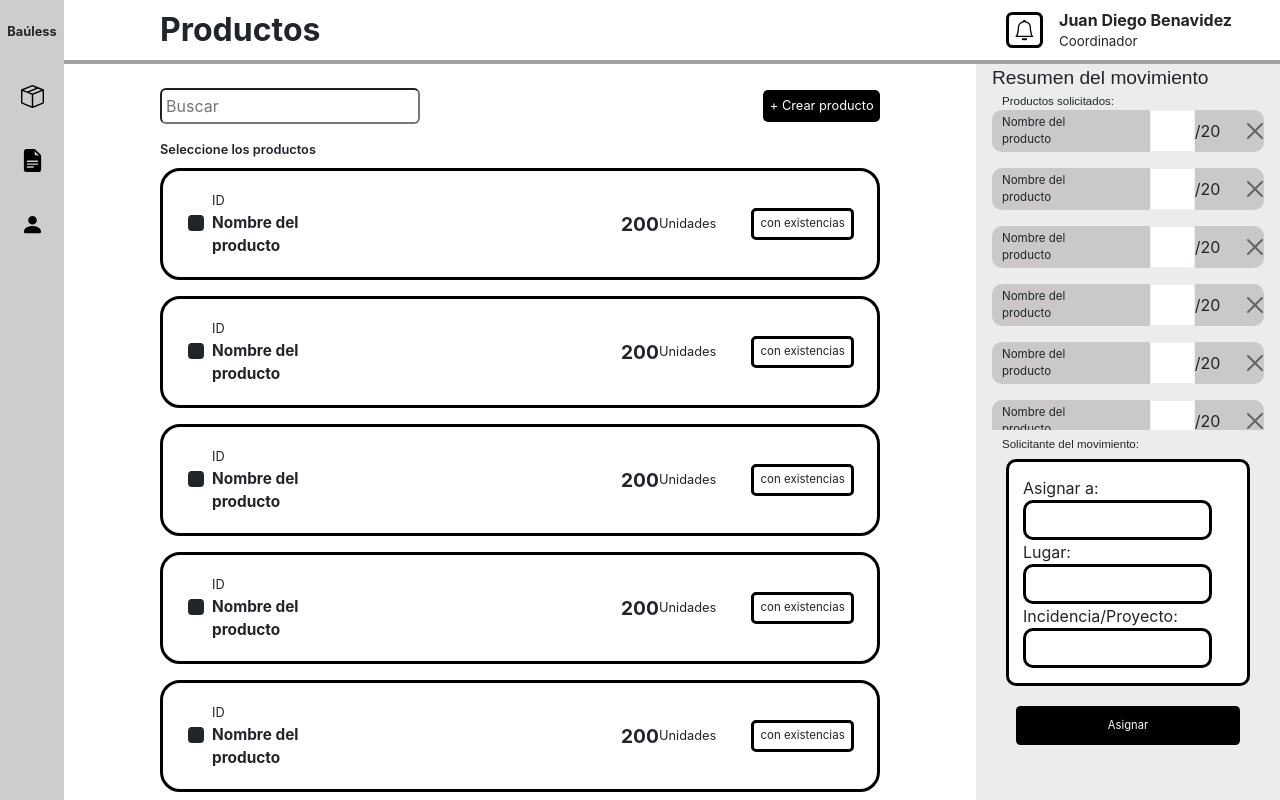
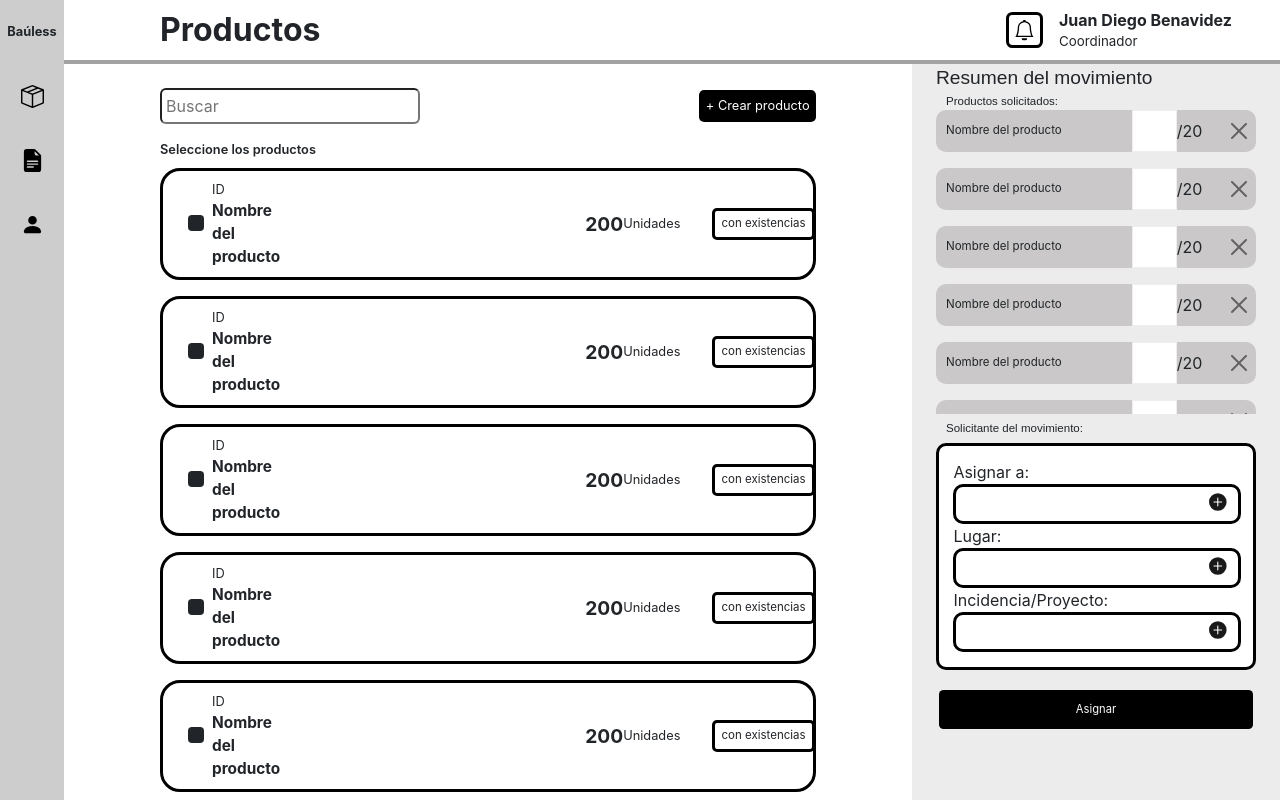
Before and after one commit to yeison0797/inventario.Front, a React (Create React App) app: page /productos in a window 1280 px wide. Built offline with nearby package versions, Linux system fonts and the light colour scheme.

Commit message:
movimientos

```diff
--- a/src/paginas/componentes/BusquedaTrabajadores.js
+++ b/src/paginas/componentes/BusquedaTrabajadores.js
@@ -1,15 +1,30 @@
 import React from "react";
 import './css/BusquedaTrabajadores.css';
 
-export function BusquedaTrabajadores(){
-  return(
+export function BusquedaTrabajadores() {
+  return (
     <div className="recuadro-busqueda">
-      <label>Asignar a:</label>
-      <input type="text" className="buscar-trabajador"></input>
-      <label>Lugar:</label>
-      <input type="text" className="buscar-trabajador"></input>
-      <label>Incidencia/Proyecto:</label>
-      <input type="text" className="buscar-trabajador"></input>
+      <div className="input-wrapper">
+        <label className="d-block">Asignar a:</label>
+        <input type="text" className="buscar-trabajador "></input>
+        <svg xmlns="http://www.w3.org/2000/svg" width="16" height="16" fill="currentColor" class="input-icon" viewBox="0 0 16 16">
+          <path d="M16 8A8 8 0 1 1 0 8a8 8 0 0 1 16 0zM8.5 4.5a.5.5 0 0 0-1 0v3h-3a.5.5 0 0 0 0 1h3v3a.5.5 0 0 0 1 0v-3h3a.5.5 0 0 0 0-1h-3v-3z" />
+        </svg>
+      </div>
+      <div className="input-wrapper">
+        <label className="d-block">Lugar:</label>
+        <input type="text" className="buscar-trabajador"></input>
+        <svg xmlns="http://www.w3.org/2000/svg" width="16" height="16" fill="currentColor" class="input-icon" viewBox="0 0 16 16">
+          <path d="M16 8A8 8 0 1 1 0 8a8 8 0 0 1 16 0zM8.5 4.5a.5.5 0 0 0-1 0v3h-3a.5.5 0 0 0 0 1h3v3a.5.5 0 0 0 1 0v-3h3a.5.5 0 0 0 0-1h-3v-3z" />
+        </svg>
+      </div>
+      <div className="input-wrapper">
+        <label className="d-block">Incidencia/Proyecto:</label>
+        <input type="text" className="buscar-trabajador"></input>
+        <svg xmlns="http://www.w3.org/2000/svg" width="16" height="16" fill="currentColor" class="input-icon" viewBox="0 0 16 16">
+          <path d="M16 8A8 8 0 1 1 0 8a8 8 0 0 1 16 0zM8.5 4.5a.5.5 0 0 0-1 0v3h-3a.5.5 0 0 0 0 1h3v3a.5.5 0 0 0 1 0v-3h3a.5.5 0 0 0 0-1h-3v-3z" />
+        </svg>
+      </div>
 
     </div>
   )
--- a/src/paginas/componentes/DerProductos.js
+++ b/src/paginas/componentes/DerProductos.js
@@ -5,7 +5,7 @@ import { BusquedaTrabajadores } from './BusquedaTrabajadores';
 
 export function DerProductos() {
   return (
-    <div className="der px-3">
+    <div className="der px-4">
 
 
       <label className="titulo-resumen">Resumen del movimiento</label>
--- a/src/paginas/componentes/css/BusquedaTrabajadores.css
+++ b/src/paginas/componentes/css/BusquedaTrabajadores.css
@@ -1,6 +1,6 @@
 .recuadro-busqueda{
-    width: 90%;
-
+    width: 20em;
+    flex-direction: column;
     background-color: bisque;
     border-radius: 10px;
     border: solid black;
@@ -8,12 +8,28 @@
     display: flex;
     justify-content: center;
     padding: .9em;
-    flex-direction: column;
+
 }
 
 .buscar-trabajador{
-    width: 90%;
+    width: 18em;
     height: 5vh;
     border-radius: 10px;
     border: solid;
 }
+
+.input-wrapper {
+	position: relative;
+
+}
+
+.input-icon{
+    color: #191919;
+	position: absolute;
+	width: 1.1em;
+	height: 20px;
+	left: 16em;
+	top: 2.6em;
+	transform: translateY(-50%);
+    cursor: pointer;
+}
--- a/src/paginas/componentes/css/DerProductos.css
+++ b/src/paginas/componentes/css/DerProductos.css
@@ -19,7 +19,7 @@
 
 .numero-de-productos{
     display: flex;
-    height: 20em;
+    height: 19em;
     flex-direction: column;
     justify-content: start;
     align-items: center;
--- a/src/paginas/componentes/css/ProductoSolicitado.css
+++ b/src/paginas/componentes/css/ProductoSolicitado.css
@@ -36,7 +36,7 @@
 .btn-asignar{
     align-items: center;
     display: block;
-    width: 20em;
+    width: 28em;
     font-size: .7em;
     padding: 1em;
     border-color: transparent;
```
